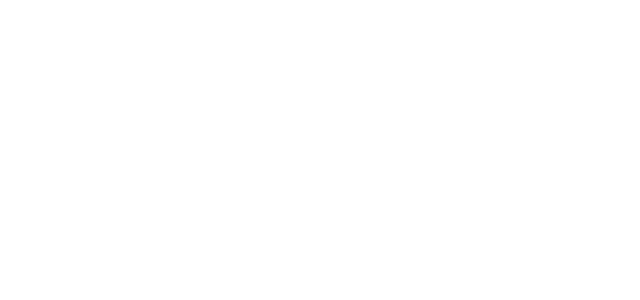
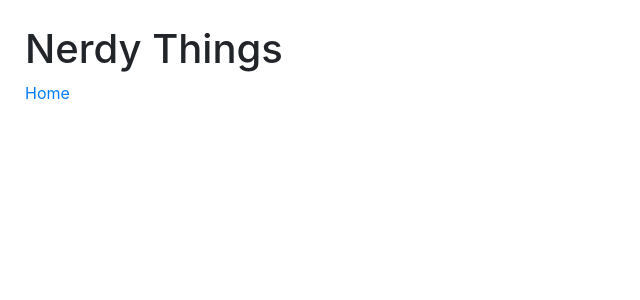
Before and after one commit to pat-kelly/all-the-things, a React (Create React App) app: page /the-nerdy-things in a window 1280 px wide. Shown: the top 300 px of the page, without its empty margins (0-640 px from the left). Built offline with nearby package versions, Linux system fonts and the light colour scheme.

Commit message:
adds nerdyThings

```diff
--- a/src/pages/Landing/Landing.jsx
+++ b/src/pages/Landing/Landing.jsx
@@ -8,6 +8,7 @@
       <Link to="/the-manliest-things">Ben's Things</Link><br/>
       <Link to="/the-well-styled-things">David's Things</Link><br/>
       <Link to="/the-silly-things">Hunter's Things</Link><br/>
+      <Link to="/the-nerdy-things">Patrick's THings</Link><br/>
     </>
   )
 }
--- a/src/pages/NerdyThings/NerdyThings.jsx
+++ b/src/pages/NerdyThings/NerdyThings.jsx
@@ -1,6 +1,17 @@
-const NerdyThings = (props) => {
+import ThingCard from "../../components/ThingCard/ThingCard";
+import { Link } from "react-router-dom";
+
+const NerdyThings = ({things}) => {
   return (
-    <></>
+    <>
+      <h1>Nerdy Things</h1>
+      <Link to='/'>Home</Link>
+
+    {things.map((thing, idx) =>{
+      <ThingCard key={idx} thing={thing} />
+    })}
+
+    </>
   );
 }
 
```
